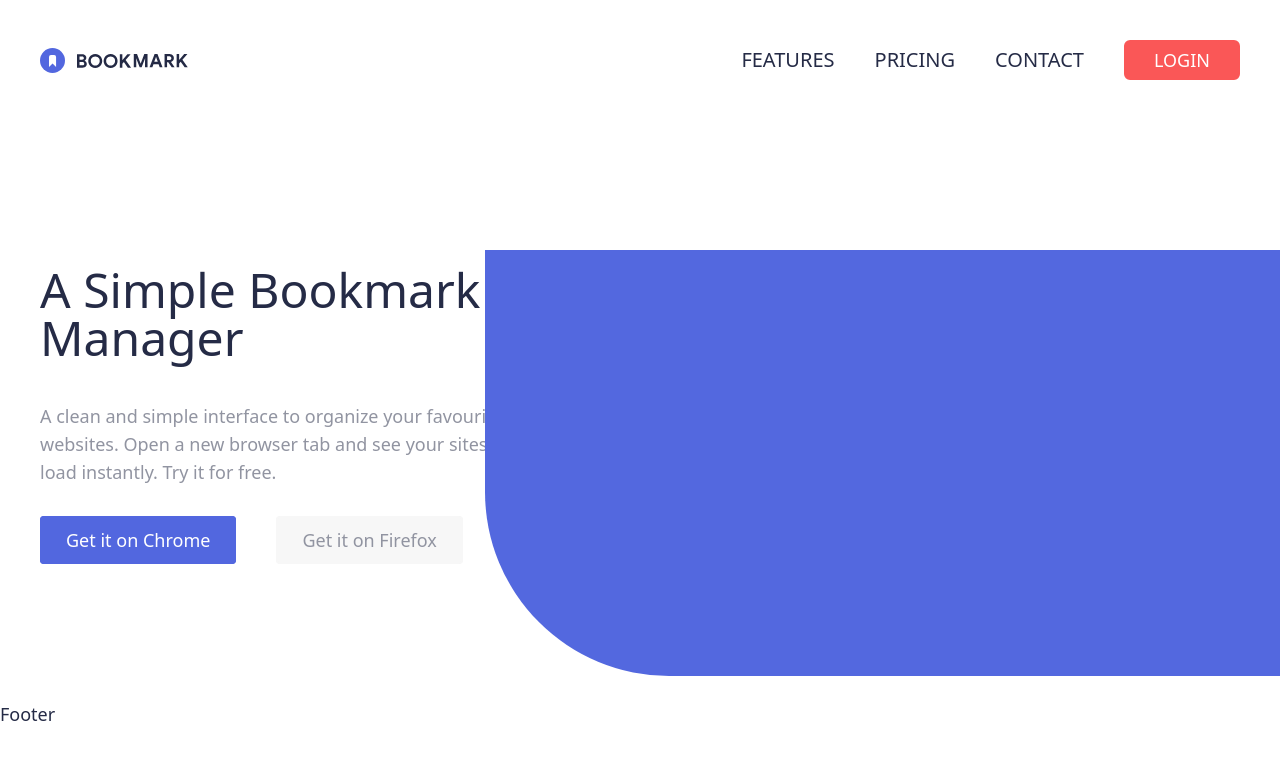
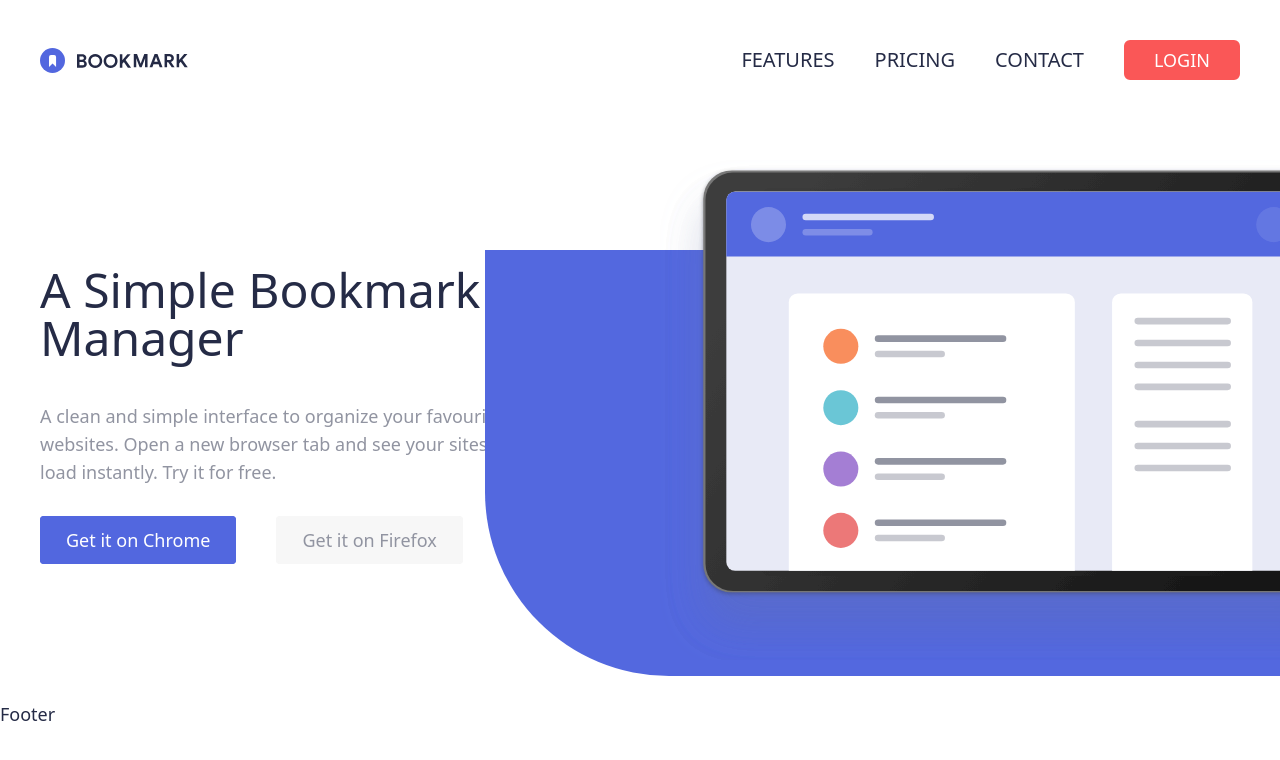
Before and after one commit to AlvesPHGA/bookmark, a React (Vite) app: page / in a window 1280 px wide. Shown: the top 760 px of the page. Built offline with nearby package versions, Linux system fonts and the light colour scheme.

Commit message:
test: test to  SimpleBookmarkManager section - done

```diff
--- a/src/ui/partials/SimpleBookmarkManager.tsx
+++ b/src/ui/partials/SimpleBookmarkManager.tsx
@@ -7,7 +7,10 @@ export const SimpleBookmarkManager = () => {
       <SectionComponent section="sbm">
          <DivComponent box="sbm">
             <ContentSBMComponent />
-            <BackIllusComponent typeBack="illustration" />
+            <BackIllusComponent
+               typeBack="illustration"
+               data-testid="illustration"
+            />
          </DivComponent>
          <BackIllusComponent typeBack="blue_sbm" />
       </SectionComponent>
--- a/src/ui/styles/backIllusStyle.tsx
+++ b/src/ui/styles/backIllusStyle.tsx
@@ -1,5 +1,4 @@
 import { tv } from 'tailwind-variants';
-import backImage from '../../assets/illustration-hero.svg';
 
 export const backIllusStyle = tv({
    base: 'absolute',
@@ -7,9 +6,9 @@ export const backIllusStyle = tv({
    variants: {
       typeBack: {
          def: '',
-         illustration: `w-[60%] h-[500px] bg-[url('${backImage}')] bg-no-repeat bg-cover left-[620px] z-10`,
+         illustration: `w-[60%] h-[500px] bg-[url('./src/assets/illustration-hero.svg')] bg-no-repeat bg-cover left-[620px] z-10`,
          blue_sbm:
-            'right-0 rounded-bl-[184px] w-[795px] h-[426px] bg-[#5368DF] z-0 top-[130px]',
+            'right-0 rounded-bl-[184px] w-[795px] h-[426px] bg-color-blue z-0 top-[130px]',
       },
    },
 
--- a/tailwind.config.js
+++ b/tailwind.config.js
@@ -10,6 +10,8 @@ export default {
             // Neutral
             grayishBlue: 'hsl(229, 8%, 60%)',
             veryDarkBlue: 'hsl(229, 31%, 21%)',
+         // other
+         'color-blue':'#5368DF'
          },
 
          fontFamily: {
```
Also changed, not shown: 1 other file (tests, documents, lock files or other folders).
